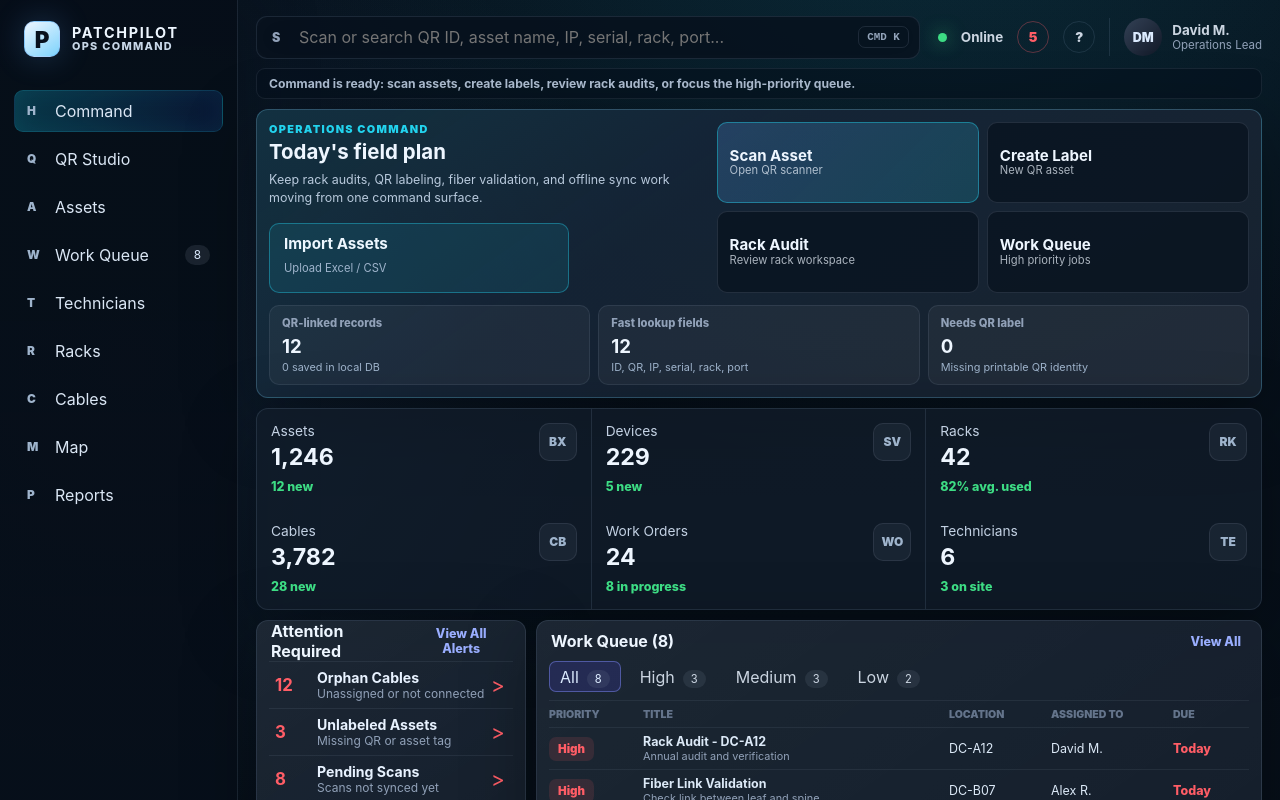
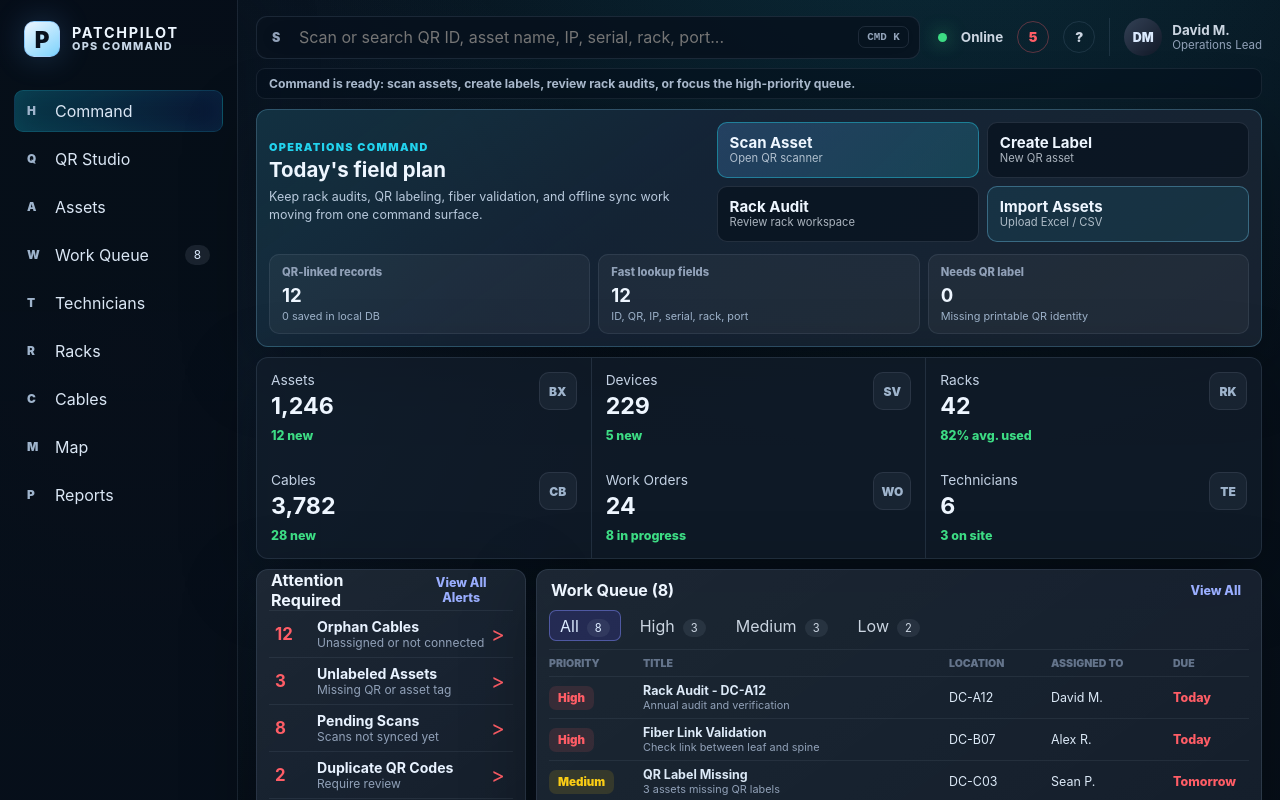
Before and after one commit to x2vmbwtsjf-afk/patchpilot-dashboard, a React (Vite) app: page / in a window 1280 px wide. Shown: the top 800 px of the page. Built offline with nearby package versions, Linux system fonts and the light colour scheme.

Commit message:
Replace work queue with import action

```diff
--- a/app/command.css
+++ b/app/command.css
@@ -14,7 +14,7 @@
 .qr-command-card {
   grid-area: qrhero;
   display: grid;
-  grid-template-columns: minmax(300px, 0.9fr) minmax(440px, 1.1fr);
+  grid-template-columns: minmax(340px, 0.82fr) minmax(480px, 1.18fr);
   gap: 12px;
   align-items: stretch;
   border: 1px solid rgba(125, 211, 252, 0.26);
@@ -27,7 +27,10 @@
 }
 
 .qr-command-copy {
+  display: grid;
+  align-content: center;
   min-width: 0;
+  padding-right: 10px;
 }
 
 .qr-command-copy p,
@@ -59,46 +62,6 @@
   line-height: 1.45;
 }
 
-.command-import-button {
-  display: grid;
-  justify-items: start;
-  width: min(100%, 300px);
-  min-height: 70px;
-  margin-top: 16px;
-  border: 1px solid rgba(34, 211, 238, 0.38);
-  border-radius: 10px;
-  padding: 12px 14px;
-  background: rgba(34, 211, 238, 0.1);
-  color: var(--text);
-  text-align: left;
-}
-
-.command-import-button:hover {
-  border-color: rgba(34, 211, 238, 0.55);
-  background: rgba(34, 211, 238, 0.16);
-}
-
-.command-import-button strong,
-.command-import-button span {
-  display: block;
-  min-width: 0;
-}
-
-.command-import-button strong {
-  color: #edf7ff;
-  font-size: 0.95rem;
-  line-height: 1;
-  text-overflow: ellipsis;
-  white-space: nowrap;
-}
-
-.command-import-button span {
-  margin-top: 7px;
-  color: #9fb4cc;
-  font-size: 0.7rem;
-  line-height: 1.35;
-}
-
 .qr-command-actions {
   display: grid;
   grid-template-columns: repeat(2, minmax(0, 1fr));
@@ -128,6 +91,11 @@
 .qr-command-actions button:first-child {
   border-color: rgba(34, 211, 238, 0.42);
   background: linear-gradient(135deg, rgba(96, 165, 250, 0.22), rgba(34, 211, 238, 0.18));
+}
+
+.qr-command-actions button:last-child {
+  border-color: rgba(125, 211, 252, 0.34);
+  background: rgba(34, 211, 238, 0.09);
 }
 
 .qr-command-actions strong,
--- a/app/page.tsx
+++ b/app/page.tsx
@@ -1600,10 +1600,6 @@ export default function DashboardPage() {
                   <p>Operations Command</p>
                   <h1>Today&apos;s field plan</h1>
                   <span>Keep rack audits, QR labeling, fiber validation, and offline sync work moving from one command surface.</span>
-                  <button className="command-import-button" onClick={() => handleQuickAction(quickActions[2])} type="button">
-                    <strong>Import Assets</strong>
-                    <span>Upload Excel / CSV</span>
-                  </button>
                 </div>
                 <div className="qr-command-actions" aria-label="Primary field actions">
                   <button onClick={() => handleQuickAction(quickActions[0])} type="button">
@@ -1618,9 +1614,9 @@ export default function DashboardPage() {
                     <strong>Rack Audit</strong>
                     <span>Review rack workspace</span>
                   </button>
-                  <button onClick={() => handleQuickAction(quickActions[4])} type="button">
-                    <strong>Work Queue</strong>
-                    <span>High priority jobs</span>
+                  <button onClick={() => handleQuickAction(quickActions[2])} type="button">
+                    <strong>Import Assets</strong>
+                    <span>Upload Excel / CSV</span>
                   </button>
                 </div>
                 <div className="qr-command-stats">
```
